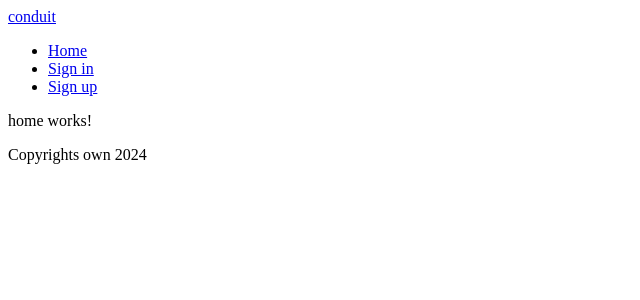
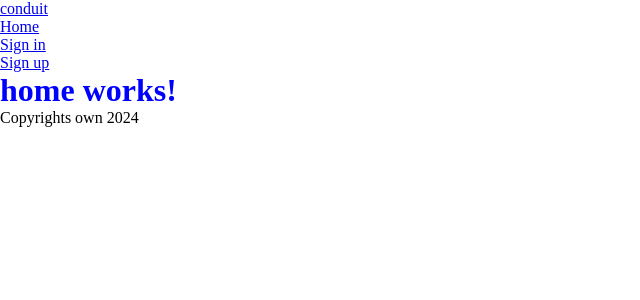
Before and after one commit to Harish-dev22/firstProject, an Angular app: page /home in a window 1280 px wide. Shown: the top 300 px of the page, without its empty margins (0-640 px from the left). Built offline with nearby package versions, Linux system fonts and the light colour scheme.

Commit message:
Remove global margin & padding

```diff
--- a/src/app/app.component.ts
+++ b/src/app/app.component.ts
@@ -4,7 +4,7 @@ import { RouterModule } from '@angular/router';
 
 @Component({
   selector: 'app-root',
-  imports: [LayoutComponent,RouterModule],
+  imports: [RouterModule],
   templateUrl: './app.component.html',
   styleUrl: './app.component.css'
 })
--- a/src/app/app.routes.ts
+++ b/src/app/app.routes.ts
@@ -9,7 +9,7 @@ export const routes: Routes = [
     path: '',
     component: AuthLayoutComponent, // Use AuthLayout for these routes
     children: [
-        { path: '', component: RegisterComponent },
+        { path: '', redirectTo:'register', pathMatch:'full' },
         { path: 'register', component: RegisterComponent },
     ]
 },
--- a/src/app/layout/auth-layout/auth-layout.component.ts
+++ b/src/app/layout/auth-layout/auth-layout.component.ts
@@ -1,11 +1,11 @@
-import { Component } from '@angular/core';
+import { Component, ViewEncapsulation } from '@angular/core';
 import { RouterModule } from '@angular/router';
 
 @Component({
   selector: 'app-auth-layout',
   imports: [RouterModule],
   templateUrl: './auth-layout.component.html',
-  styleUrl: './auth-layout.component.css'
+  styleUrl: './auth-layout.component.css',
 })
 export class AuthLayoutComponent {
 
--- a/src/app/pages/home/home.component.css
+++ b/src/app/pages/home/home.component.css
@@ -0,0 +1,3 @@
+h1 {
+    color: blue;
+}
--- a/src/app/pages/home/home.component.html
+++ b/src/app/pages/home/home.component.html
@@ -1 +1 @@
-<p>home works!</p>
+<h1>home works!</h1>
--- a/src/app/pages/home/home.component.ts
+++ b/src/app/pages/home/home.component.ts
@@ -1,10 +1,12 @@
-import { Component } from '@angular/core';
+import { Component, ViewEncapsulation } from '@angular/core';
 
 @Component({
   selector: 'app-home',
   imports: [],
   templateUrl: './home.component.html',
-  styleUrl: './home.component.css'
+  styleUrl: './home.component.css',
+  encapsulation: ViewEncapsulation.None
+
 })
 export class HomeComponent {
 
--- a/src/app/pages/register/register.component.css
+++ b/src/app/pages/register/register.component.css
@@ -90,7 +90,7 @@ input.form-control:focus {
     background-color: #d4edda; /* Light green background */
     color: #155724; /* Dark green text */
     border: 1px solid #c3e6cb; /* Green border */
-    border-radius: 10px; /* Rounded corners */
+    border-radius: 8px; /* Rounded corners */
 }
 
 /* Error Message Styles */
--- a/src/styles.css
+++ b/src/styles.css
@@ -1 +1,5 @@
-/* You can add global styles to this file, and also import other style files */
+* {
+    margin: 0;
+    padding: 0;
+    box-sizing: border-box;
+}
```
